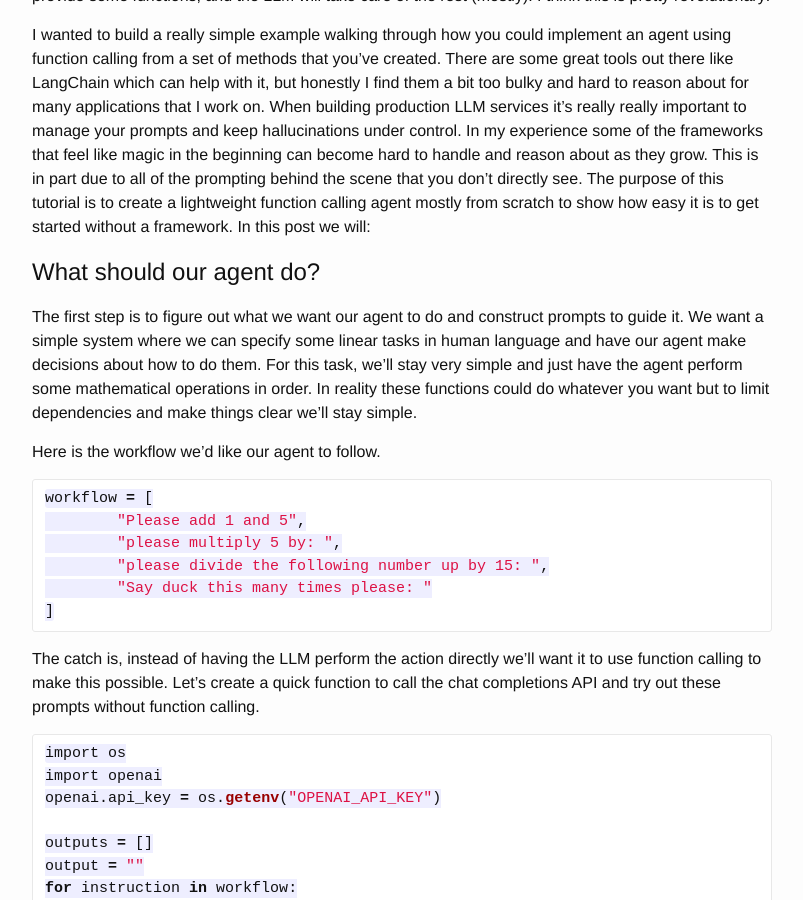
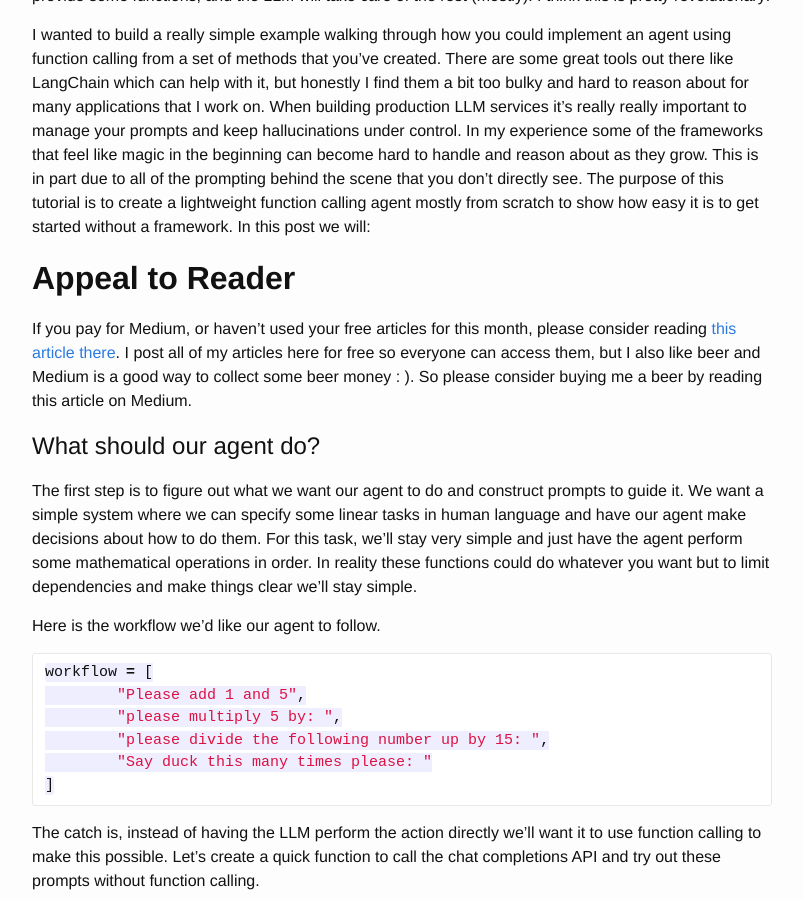
Before and after one commit to nbertagnolli/nbertagnolli.github.io, a Jekyll site: the page built from _posts/2023-12-03-GPT_Function_Calling.md, in a window 1280 px wide and 900 px high, scrolled down 868 px. Shown: the whole window, without its empty margins (238-1041 px from the left). Built offline with Jekyll 4.4.1, drawn with Linux system fonts in a browser that asks for light colours.

Commit message:
Added appeal to reader on GPT blog post

```diff
--- a/_posts/2023-12-03-GPT_Function_Calling.md
+++ b/_posts/2023-12-03-GPT_Function_Calling.md
@@ -24,6 +24,11 @@
 Function calling with LLMs is one of the neatest features in this space I've seen in a while. It allows you to orchestrate workflows with human language. Think about that for a second. Instead of painstakingly writing out your own control flow and managing all edge cases you can describe what you want done, provide some functions, and the LLM will take care of the rest (mostly).  I think this is pretty revolutionary!
 
 I wanted to build a really simple example walking through how you could implement an agent using function calling from a set of methods that you've created.  There are some great tools out there like LangChain which can help with it, but honestly I find them a bit too bulky and hard to reason about for many applications that I work on. When building production LLM services it's really really important to manage your prompts and keep hallucinations under control. In my experience some of the frameworks that feel like magic in the beginning can become hard to handle and reason about as they grow. This is in part due to all of the prompting behind the scene that you don't directly see.  The purpose of this tutorial is to create a lightweight function calling agent mostly from scratch to show how easy it is to get started without a framework. In this post we will:
+
+
+## **Appeal to Reader**
+If you pay for Medium, or haven't used your free articles for this month, please consider reading <a href="https://medium.com/gitconnected/dont-gpt-like-a-fool-use-a-tool-9ccdcb0bfa0c">this article there</a>.  I post all of my articles here for free so everyone can access them, but I also like beer and Medium is a good way to collect some beer money : ). So please consider buying me a beer by reading this article on Medium.
+
 
 # What should our agent do?
 The first step is to figure out what we want our agent to do and construct prompts to guide it.
```
